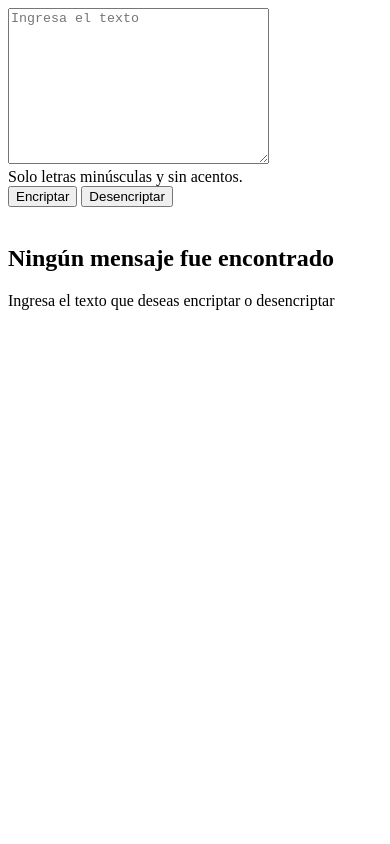
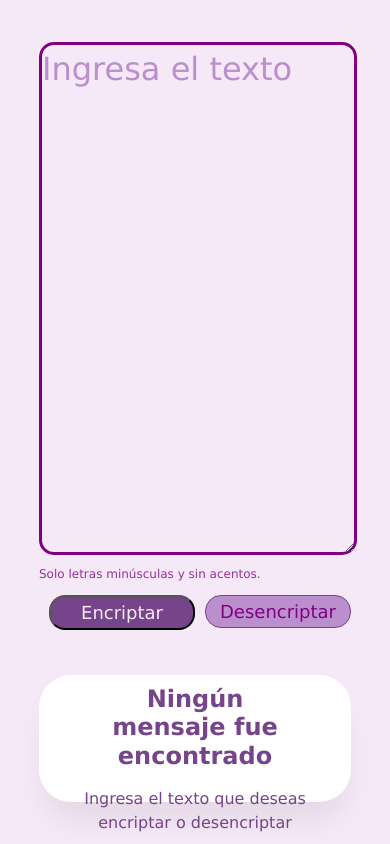
Before and after one commit to ValeriaDeCasas19/Encriptador, a plain HTML site: page index.html in a window 390 px wide. Drawn offline with Linux system fonts and the light colour scheme.

Commit message:
Implementacion del estilo

```diff
--- a/index.html
+++ b/index.html
@@ -10,7 +10,7 @@
     <div class="contenedor">
         <div class="encriptar">
           <textarea name="texto" class="texto"  id="texto" cols="30" rows="10" placeholder="Ingresa el texto"></textarea>
-          <div class="etiqueta1">
+          <div class="etiqueta">
             <label>Solo letras minúsculas y sin acentos.</label>
           </div>
           <div class="botones">
@@ -19,10 +19,10 @@
           </div>
         </div>
         <div class="encriptado">
-          <img src="" alt="" id="imagen" />
+          <img src="img/evidencia.png" alt="" id="imagen" />
           <div class="mensaje-encriptado" id="mensaje-encriptado">
             <h2 id="titulo-mensaje">Ningún mensaje fue encontrado</h2>
-            <label id="etiqueta2">
+            <label id="etiqueta">
               Ingresa el texto que deseas encriptar o desencriptar
             </label>
           </div>
--- a/style.css
+++ b/style.css
@@ -0,0 +1,230 @@
+*{
+    margin: 0;
+    padding: 0;
+}
+
+.contenedor{
+    position: relative;
+    width: 100vw;
+    height: 100vh;
+    background: #F6E9F7;
+}
+
+.texto{
+    position: absolute;
+    width: 42%;
+    height: 60%;
+    left: 12%;
+    top: 15%;
+    border-color: purple;
+    border-radius: 15px;
+    border-width: 3px;
+    font-family: Verdana, Geneva, Tahoma, sans-serif;
+    font-style: normal;
+    font-weight: 400;
+    font-size: 32px;
+    line-height: 150%;
+    background-color: #F6E9F7;
+}
+
+.texto::placeholder{
+    color:#BB8FCE;
+
+}
+
+.texto:focus,
+.texto:active{
+    outline: none;
+}
+
+.etiqueta{
+    display: flex;
+    flex-direction: row;
+    align-items: center;
+    padding: 0px;
+    gap: 8px;
+    position: absolute;
+    width: 80%;
+    left: 12%;
+    top:80%;
+}
+
+.etiqueta label{
+    font-family:Verdana, Geneva, Tahoma, sans-serif ;
+    font-style: normal;
+    font-weight: 400;
+    font-size: 12px;
+    line-height: 150%;
+    color: purple;
+    opacity: 0.8;
+    flex:none;
+    order: 1;
+    flex-grow: 0;
+
+}
+
+.botones{
+    display: flex;
+    flex-direction: row;
+    align-items: flex-start;
+    padding: 1% 0;
+    position: absolute;
+    width: 80%;
+    left: 12%;
+    top: 82%;
+
+
+}
+
+.btn-encriptar {
+    align-items: center;
+    justify-content: center;
+    padding: 2%;
+    gap: 8px;
+    width: 25%;
+    background-color: #76448A;
+    border-radius: 24px;
+    font-family: Verdana, Geneva, Tahoma, sans-serif;
+    font-size: 18px;
+    line-height: 19px;
+    text-align: center;
+    color: #F6E9F7;
+    margin-left: 10px;
+  }
+
+.btn-desencriptar {
+  box-sizing: border-box;
+  display: flex;
+  flex-direction: row;
+  align-items: flex-start;
+  justify-content: center;
+  padding: 2%;
+  gap: 8px;
+  width: 25%;
+  background: #BB8FCE;;
+  border: 1px solid #76448A;
+  border-radius: 24px;
+  font-family: Verdana, Geneva, Tahoma, sans-serif;
+  font-weight: 400;
+  font-size: 18px;
+  line-height: 19px;
+  text-align: center;
+  color: purple;
+  margin-left: 10px;
+}
+
+.btn-desencriptar:hover,
+.btn-encriptar:hover{
+    margin: 0.3%;
+    width: 24.5%;
+    padding: 1.8%;
+}
+
+.encriptado{
+    display: flex;
+    justify-content: center;
+    position: absolute;
+    width: 30%;
+    height: 90%;
+    left: 60%;
+    top:5%;
+    background: #ffffff;
+    box-shadow: 0px 24px 32px -8px rgba(0,0,0,0.08);
+    border-radius:32px ;
+}
+
+.mensaje-encriptado{
+    display: flex;
+    flex-direction: column;
+    align-items: center;
+    justify-content: center;
+    padding: 1%;
+    gap: 16px;
+    position: absolute;
+    width: 100%;
+    top:65%;
+    text-align: center;
+}
+
+.mensaje-encriptado h2{
+    width: 60%;
+    font-family:  Verdana, Geneva, Tahoma, sans-serif;
+    font-style: normal;
+    font-weight: 700;
+    font-size:24px ;
+    line-height: 120%;
+    text-align: center;
+    color:#76448A;
+}
+
+.mensaje-encriptado label{
+    width: 80%;
+    font-family:  Verdana, Geneva, Tahoma, sans-serif;
+    font-weight:400 ;
+    font-size: 16px;
+    line-height: 150%;
+    color: #76448A;
+}
+
+.encriptado img{
+    position: absolute;
+    width: 40%;
+    height: 30%;
+    top: 15%;
+
+}
+
+@media(max-width: 57.5em){
+    .contenedor{
+        display: flex;
+        flex-direction: row;
+    }
+    .encriptar{
+        width: 100%;
+    }
+    .texto{
+        width: 80%;
+        height: 60%;
+        left: 10%;
+        top: 5%;
+    }
+    .etiqueta{
+        width: 80%;
+        left: 10%;
+        top: 67%;
+    }
+    .botones{
+        width: 80%;
+        left: 10%;
+        top: 70%;
+    }
+    .btn-encriptar{
+        width: 48%;
+        border-radius: 16px;
+    }
+    .btn-desencriptar{
+        width: 48%;
+        border-radius: 16px;
+    }
+    .btn-encriptar:hover, .btn-desencriptar:hover{
+        margin: 0.3%;
+        width: 47.5%;
+        padding: 1.8%;
+    }
+    .encriptado{
+        width: 80%;
+        height: 15%;
+        left: 10%;
+        top: 80%;
+    }
+    .mensaje-encriptado{
+        width: 100%;
+        top: 5%;
+    }
+    .encriptado img{
+        top: 0;
+        display: none;
+        visibility: hidden;
+    }
+
+}
```
Also changed, not shown: img/evidencia.png (added), img/icons8-candado-96.png (added).
